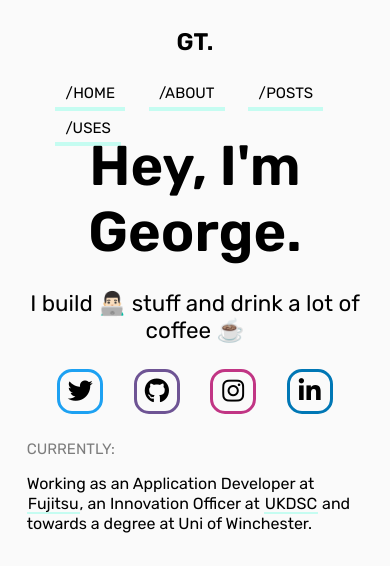
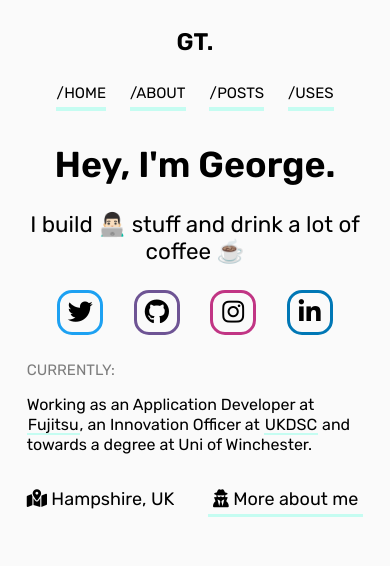
Before and after one commit to georgepstaylor/gpst, a Jekyll site: the page built from index.md, in a window 390 px wide. Shown: the top 566 px of the page. Built offline with Jekyll 4.4.1, drawn with Linux system fonts in a browser that asks for light colours; nearby versions of some CDN libraries.

Commit message:
iphone fixes

```diff
--- a/assets/main.css
+++ b/assets/main.css
@@ -345,13 +345,14 @@
     }
 
     .name {
-        font-size: 3.5em;
+        font-size: 2.25em;
+        margin-top: 35px;
     }
 
     nav {
         flex-direction: column;
-        margin-bottom: 25px;
-        font-size: 16px;
+        margin: 0;
+        width: 100%;
     }
 
     nav a {
@@ -359,6 +360,7 @@
         font-size: 15px;
         height: 35px;
         line-height: 35px;
+        padding: initial;
     }
 
     .social {
```
